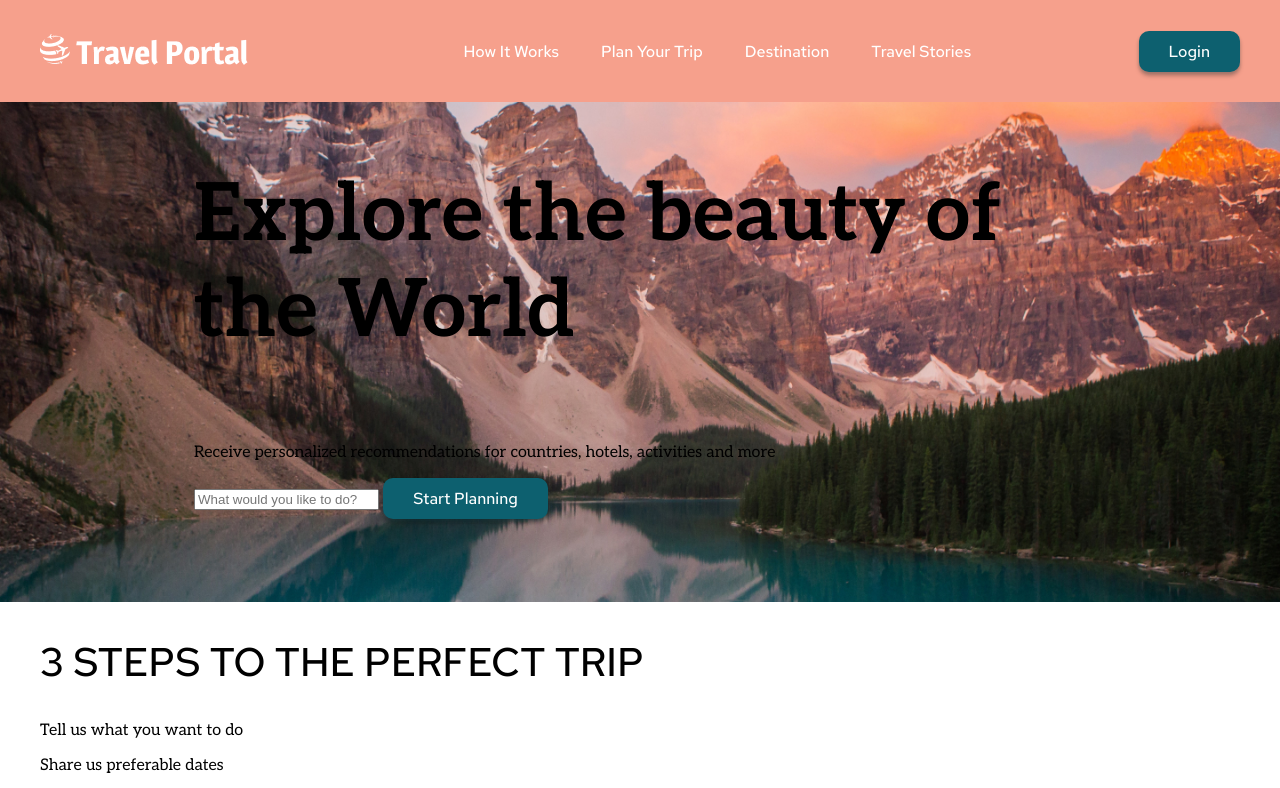
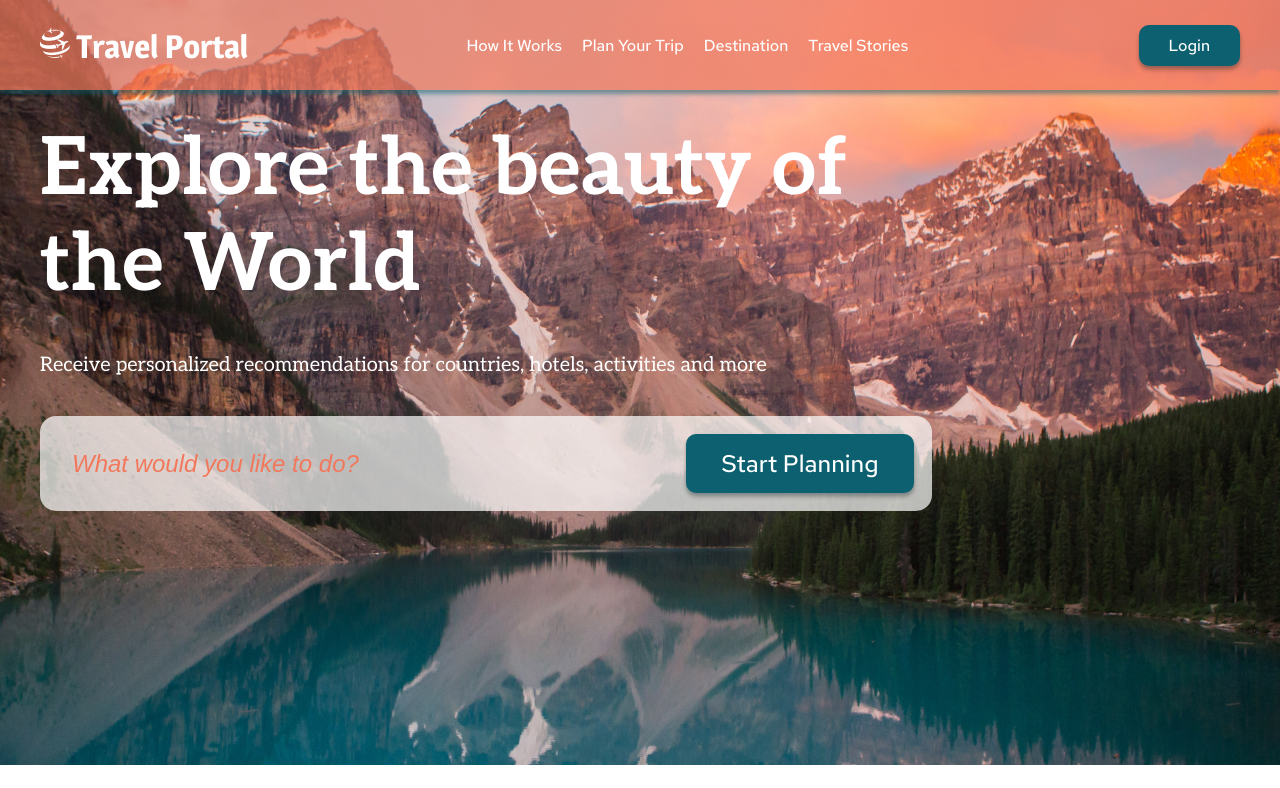
Before and after one commit to Plyushevo/Travel, a website: page index.html in a window 1280 px wide. Shown: the top 788 px of the page. Drawn offline with Linux system fonts and the light colour scheme.

Commit message:
fix: section 1 now looks the same with figma maket

```diff
--- a/index.html
+++ b/index.html
@@ -10,6 +10,8 @@
     <link href="https://fonts.googleapis.com/css2?family=Aleo:ital,wght@0,400;0,700;1,400;1,700&family=Red+Hat+Text:wght@500&display=swap" rel="stylesheet">
 </head>
 <body>
+    <main>
+        <section class="preview">
             <header class="header">
                 <div class="wrapper header__wrapper">
                     <a href="#" class="logo"><img src="./img/logos/Logo.png" alt="Logo"></a>
@@ -26,15 +28,14 @@
                     </div>
                 </div>
             </header>
-    <main>
-        <section class="preview">
             <div class="wrapper preview__wrapper">
-                <div class="preview__content"></div>
+                <div class="preview__content">
                     <h1>Explore the beauty of the World</h1>
-                <p>Receive personalized recommendations for countries, hotels, activities and more</p>
-                <div class="preview__search-form">
+                    <p class="preview__paragraph">Receive personalized recommendations for countries, hotels, activities and more</p>
+                    <form class="preview__search-form">
                         <input type="search" class="preview__search-form_field" placeholder="What would you like to do?">
                         <button class="button  button_colored">Start Planning</button>
+                    </form>
                 </div>
             </div>
         </section>
--- a/sass/base/_base.scss
+++ b/sass/base/_base.scss
@@ -11,6 +11,8 @@ body {
 h1 {
     font-size: 8rem;
     font-weight: 700;
+    color: $color-button-text;
+    margin: 0;
 }
 
 h2 {
@@ -22,7 +24,3 @@ h2 {
 h3 {
     font-size: 3.5rem;
 }
-
-.header {
-    background-image: url(img/background/garrett-parker-DlkF4-dbCOU-unsplash\ 1.jpg);
-}
--- a/sass/components/_preview.scss
+++ b/sass/components/_preview.scss
@@ -1,14 +1,62 @@
 .preview {
-    background-image: url(../../img/background/garrett-parker-DlkF4-dbCOU-unsplash\ 1.jpg);
+    background-image: url(../img/background/garrett-parker-DlkF4-dbCOU-unsplash\ 1.jpg);
     background-repeat: no-repeat;
-    background-color: #cccccc;
     background-position: center;
     background-size: cover;
-    height: 500px;
+    height: 765px;
+
 }
-.preview__wrapper {
+.preview__content {
     display: flex;
     width: 892px;
     height: 389px;
+    // box-sizing: border-box;
     flex-direction: column;
+    margin: 0;
+    margin-top: 32px;
 }
+
+.preview__paragraph {
+    color: $color-button-text;
+    font-size: 2rem;
+    margin: auto 0;
+}
+
+.preview__search-form {
+    display: flex;
+    box-sizing: border-box;
+    height: 95px;
+}
+
+.preview__search-form>button {
+    margin: auto;
+    height: 59px;
+    width: 228px;
+    margin-left: -246px;
+    font-size: 2.4rem;
+}
+
+.preview__search-form>input {
+    flex-grow: 1;
+    box-sizing: border-box;
+    // margin: -18px -190px -18px 0;
+    // margin-right: -190px;
+}
+
+.preview__search-form_field {
+    border-radius: 16px;
+    background: rgba(255, 255, 255, 0.70);
+    border: none;
+    box-sizing: border-box;
+    padding: 32px;
+    max-width: 892px;
+    height: 95px;
+    // flex-shrink: 0;
+}
+
+.preview__search-form_field::placeholder, .preview__search-form_field  {
+    color: $color-primary;
+    font-size: 2.4rem;
+    font-style: italic;
+    padding-right: 41px;
+}
--- a/sass/layouts/_header.scss
+++ b/sass/layouts/_header.scss
@@ -1,13 +1,17 @@
 .header {
     background: rgba(242, 120, 92, 0.70);
     box-shadow: 0px 4px 4px 0px $header-shadow;
-    padding: 25px 0 24px 0;
+    // padding: 25px 0 24px 0;
+
+    box-sizing: border-box;
 }
 
 .header__wrapper {
     display: flex;
     align-items: center;
     justify-content: space-between;
+    // padding: 18px 0;
+    height: 90px;
 
 }
 
@@ -17,10 +21,13 @@
     font-family: 'Red Hat Text';
     font-weight: 500;
     color: $color-nav-text;
+    padding: 0;
+
 }
 
 .navigation__link {
     list-style: none;
-    padding: 0 21px;
+    padding-right: 20px;
+    // padding: 0 21px;
     cursor: pointer;
 }
```
Also changed, not shown: sass/style.css, 1 other file. Lines whose indentation alone changed are shown as unchanged.
